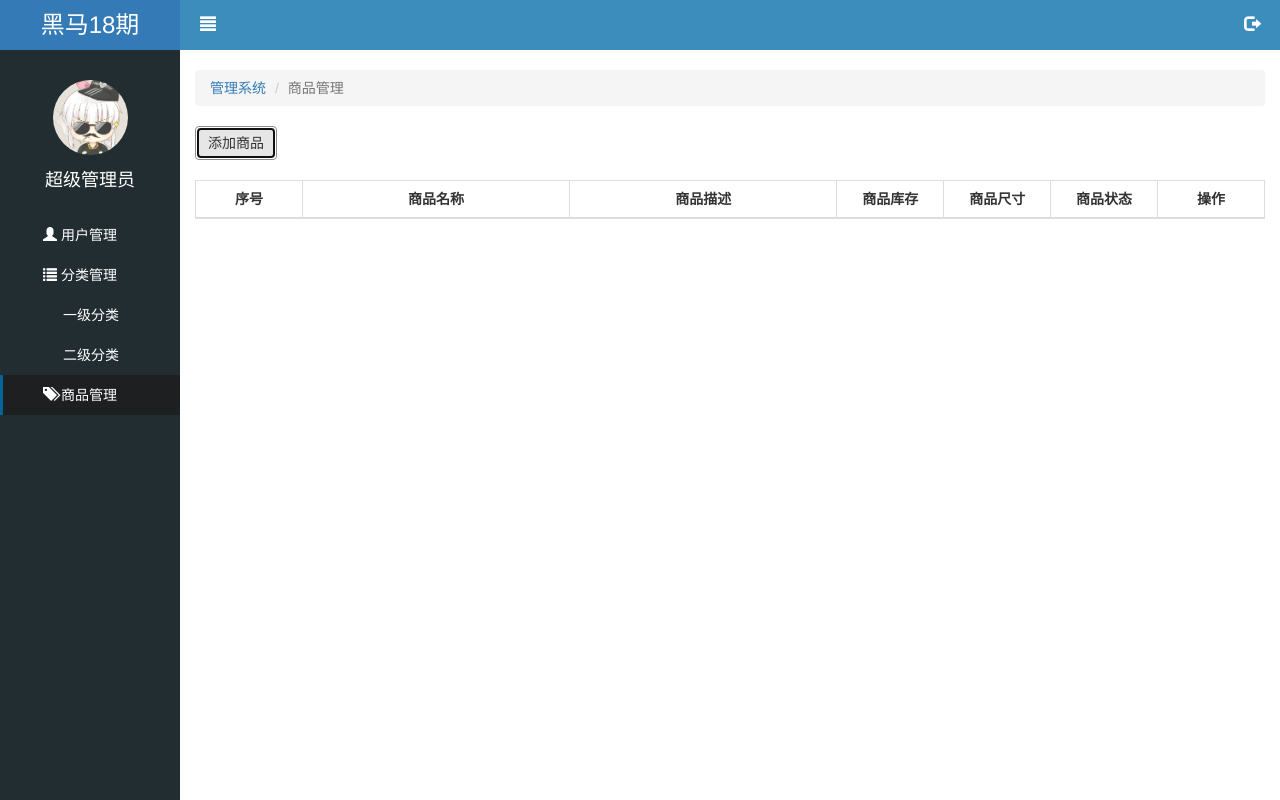
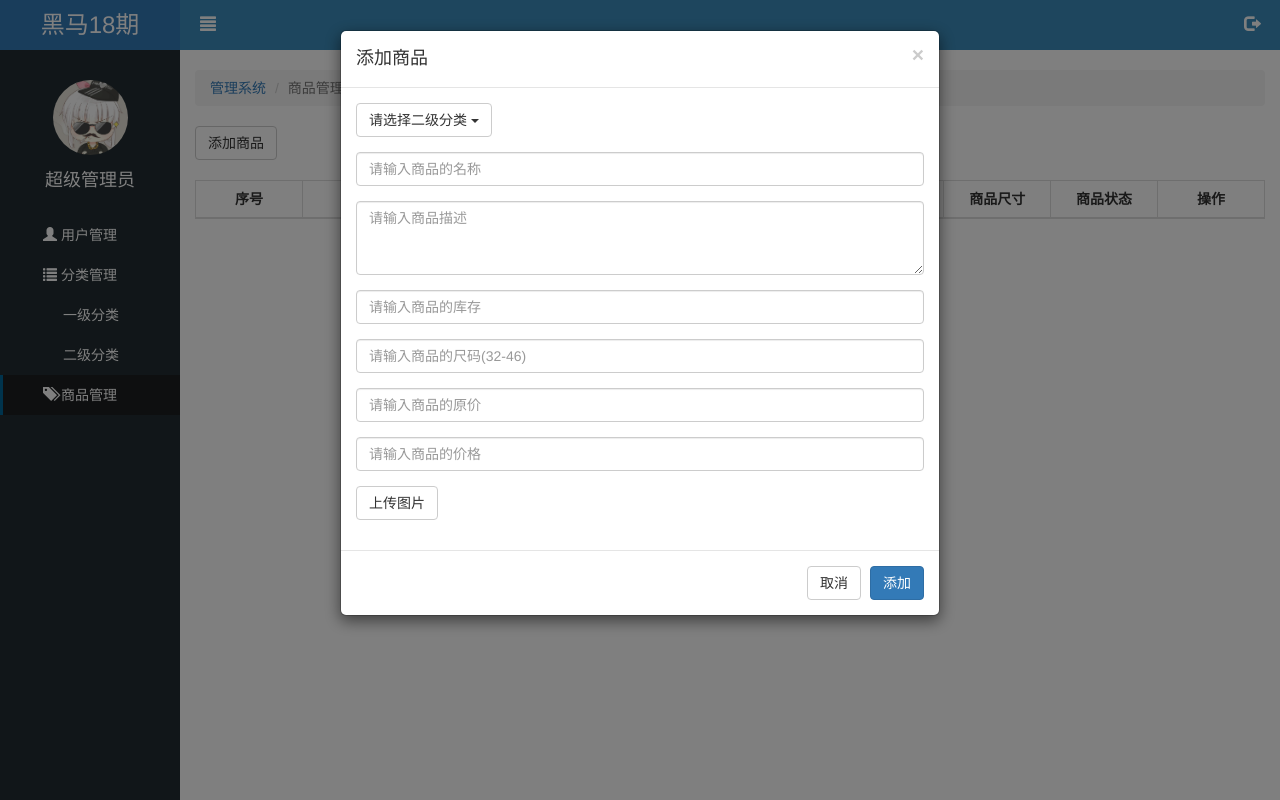
Before and after one commit to LittleStar-vi/letao, a website: page public/back/product.html in a window 1280 px wide. Both pictures are taken after a click on the button "添加商品". Drawn offline with Linux system fonts and the light colour scheme; no server answers.

Commit message:
商品管理页面完成

```diff
--- a/public/back/js/product.js
+++ b/public/back/js/product.js
@@ -2,6 +2,7 @@ $(function(){
 
     var page = 1;
     var pageSize = 5;
+    var result = [];//数组用于存储上传成功的图片的地址
 
     function render(){
         $.ajax({
@@ -12,7 +13,7 @@ $(function(){
                 pageSize: pageSize
             },
             success:function(info){
-                console.log(info);
+                // console.log(info);
                 $('tbody').html( template('product', info) );
 
                 //分页渲染
@@ -22,7 +23,7 @@ $(function(){
                     totalPages: Math.ceil(info.total/info.size),
 
                     itemTexts:function(type, page, current){
-                        console.log(type, page, current);
+                        // console.log(type, page, current);
                         switch (type){
                             case "first":
                                 return "首页";
@@ -65,6 +66,180 @@ $(function(){
     }
     render();
 
-    //添加
+    //1.添加商品点击事件
+    $('.btn_add').on('click',function(){
+        $('#productModal').modal('show');
+
+        $.ajax({
+            type:'get',
+            url:'/category/querySecondCategoryPaging',
+            data:{
+                page: 1,
+                pageSize: 100
+            },
+            success:function(info){
+                console.log(info);
+                $('.dropdown-menu').html( template('secondTpl', info) );
+
+            }
+        });
+    });
+
+    //2.给二级分类的a标签添加点击事件
+    $('.dropdown-menu').on('click', 'a', function(){
+        var text = $(this).text();
+        $('.dropdown_text').text(text);
+
+        var id = $(this).data('id');
+        $('[name="brandId"]').val(id);
+
+        // 让brandId校验成功
+        $('form').data("bootstrapValidator").updateStatus('brandId', 'VALID');
+
+    });
+
+    //3.初始化图片上传
+    $("#fileupload").fileupload({
+        dataType:'json',
+        done:function(e, data){
+            if(result.length >=3 ){
+                return;
+            }
+            console.log(data.result);
+            var picUrl = data.result.picAddr;
+
+            // 显示图片预览
+            $('.img_box').append('<img src="'+ picUrl +'" alt="" width="100" height="100">');
+            result.push(data.result);
+            console.log(result.length);
+
+            // //根据数组长度判断上传了几张照片
+            if(result.length === 3){
+                // // 校验成功
+                $("form").data("bootstrapValidator").updateStatus("productLogo", "VALID");
+            } else{
+                //让某个字段校验失败
+                $("form").data("bootstrapValidator").updateStatus("productLogo", "INVALID");
+            }
+
+        }
+    });
+
+    //4.表单校验
+    var $form = $('form');
+    $form.bootstrapValidator({
+        excluded:[],
+        //配置小图标
+        feedbackIcons: {
+            valid: 'glyphicon glyphicon-ok',
+            invalid: 'glyphicon glyphicon-remove',
+            validating: 'glyphicon glyphicon-refresh'
+        },
+        //配置校验规则
+        fields:{
+            brandId:{
+                validators:{
+                    notEmpty:{
+                        message:"请选择品牌"
+                    }
+                }
+            },
+            proName:{
+                validators:{
+                    notEmpty:{
+                        message:"请输入商品名称"
+                    }
+                }
+            },
+            proDesc:{
+                validators:{
+                    notEmpty:{
+                        message:"请输入商品描述"
+                    }
+                }
+            },
+            num:{
+                validators:{
+                    notEmpty:{
+                        message:"请输入商品库存"
+                    },
+                    //必须是非零开头的数字
+                    regexp:{
+                        regexp:/^[1-9]\d*$/,
+                        message:"请输入一个有效的商品库存"
+                    }
+                }
+            },
+            size:{
+                validators:{
+                    notEmpty:{
+                        message:"请输入商品尺码"
+                    },
+                    //要求：2位数字-2位数字
+                    regexp:{
+                        regexp:/^\d{2}-\d{2}$/,
+                        message:"请输入一个合法的尺码（例如32-44）"
+                    }
+                }
+            },
+            oldPrice:{
+                validators:{
+                    notEmpty:{
+                        message:"请输入商品原价"
+                    }
+                }
+            },
+            price:{
+                validators:{
+                    notEmpty:{
+                        message:"请输入商品价格"
+                    }
+                }
+            },
+            productLogo: {
+                validators:{
+                    notEmpty:{
+                        message:"请上传3张图片"
+                    }
+                }
+            }
+        }
+    });
+
+    //5.给表单注册一个校验事件
+    $('form').on('success.form.bv', function(e){
+        e.preventDefault();
+        var  param = $form.serialize();
+        param += "&picName1="+ result[0].picName + "&picAddr1="+ result[0].picAddr;
+        param += "&picName2="+ result[0].picName + "&picAddr2="+ result[0].picAddr;
+        param += "&picName3="+ result[0].picName + "&picAddr3="+ result[0].picAddr;
+
+        $.ajax({
+            type:'post',
+            url:'/product/addProduct',
+            data:param,
+            success:function(info){
+                // console.log(info);
+                if(info.success){
+                    //关闭模态框
+                    $('#productModal').modal('hide');
+
+                    //重置模态框内容
+                    $("form").data("bootstrapValidator").resetForm(true);
+                    $(".dropdown_text").text("请选择二级分类");
+                    $(".img_box img").remove();
+
+                    //渲染
+                    page = 1;
+                    render();
+
+                    result = [];
+                }
+            }
+
+        })
+
+
+    })
 
 });
--- a/public/back/product.html
+++ b/public/back/product.html
@@ -126,7 +126,7 @@
 <!--添加分类模态框-->
 <!--role aria sr-only:-->
 <div class="modal fade" id="productModal" tabindex="-1">
-    <div class="modal-dialog modal-sm">
+    <div class="modal-dialog modal-md">
         <div class="modal-content">
             <div class="modal-header">
                 <button type="button" class="close" data-dismiss="modal"><span>&times;</span></button>
@@ -135,6 +135,9 @@
 
             <!--要包在form表单里面-->
             <form id="form" autocomplete="off">
+
+                <input type="hidden" name="statu" value="1">
+
                 <div class="modal-body">
                     <div class="form-group">
                         <div class="dropdown">
@@ -146,12 +149,12 @@
                                 <!--挖个坑-->
 
                             </ul>
-                            <input type="hidden" name="categoryId">
+                            <input type="hidden" name="brandId">
                         </div>
                     </div>
                     <!--商品的名称-->
                     <div class="form-group">
-                        <input type="text" class="form-control" name="brandName" placeholder="请输入商品的名称">
+                        <input type="text" class="form-control" name="proName" placeholder="请输入商品的名称">
                     </div>
 
                     <!--商品描述-->
@@ -161,22 +164,22 @@
 
                     <!--商品的库存-->
                     <div class="form-group">
-                        <input type="text" class="form-control" name="brandName" placeholder="请输入商品的库存">
+                        <input type="text" class="form-control" name="num" placeholder="请输入商品的库存">
                     </div>
 
                     <!--商品的尺码-->
                     <div class="form-group">
-                        <input type="text" class="form-control" name="brandName" placeholder="请输入商品的尺码(32-46)">
+                        <input type="text" class="form-control" name="size" placeholder="请输入商品的尺码(32-46)">
                     </div>
 
                     <!--商品的原价-->
                     <div class="form-group">
-                        <input type="text" class="form-control" name="brandName" placeholder="请输入商品的原价">
+                        <input type="text" class="form-control" name="oldPrice" placeholder="请输入商品的原价">
                     </div>
 
                     <!--商品的价格-->
                     <div class="form-group">
-                        <input type="text" class="form-control" name="brandName" placeholder="请输入商品的价格">
+                        <input type="text" class="form-control" name="price" placeholder="请输入商品的价格">
                     </div>
 
                     <div class="form-group">
@@ -190,12 +193,12 @@
 
                             <!--使用label的方式-->
                             <label for="fileupload" class="btn btn-default">上传图片</label>
-                            <input type="file" id="fileupload" style="display:none" class="btn btn-default" name="pic1" data-url="/category/addSecondCategoryPic">
+                            <input type="file" id="fileupload" style="display:none" class="btn btn-default" name="pic1" data-url="/product/addProductPic" multiple>
                         </div>
                     </div>
                     <div class="form-group img_box">
-                        <img src="images/none.png" alt="" width="100" height="100">
-                        <input type="hidden" name="brandLogo">
+                        <!--<img src="images/none.png" alt="" width="100" height="100">-->
+                        <input type="hidden" name="productLogo">
                         <input type="hidden" name="hot" value="1">
                     </div>
                 </div>
@@ -230,6 +233,12 @@
     {{/each}}
 </script>
 
+<script type="text/html" id="secondTpl">
+    {{each rows v i}}
+        <li><a data-id="{{v.id}}" href="#">{{v.brandName}}</a></li>
+    {{/each}}
+</script>
+
 
 <script src="lib/jquery/jquery.min.js"></script>
 <script src="lib/bootstrap/js/bootstrap.js"></script>
```
